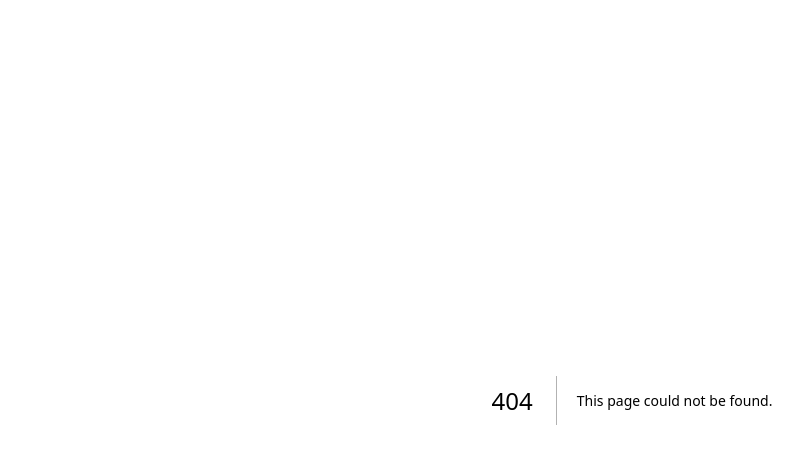
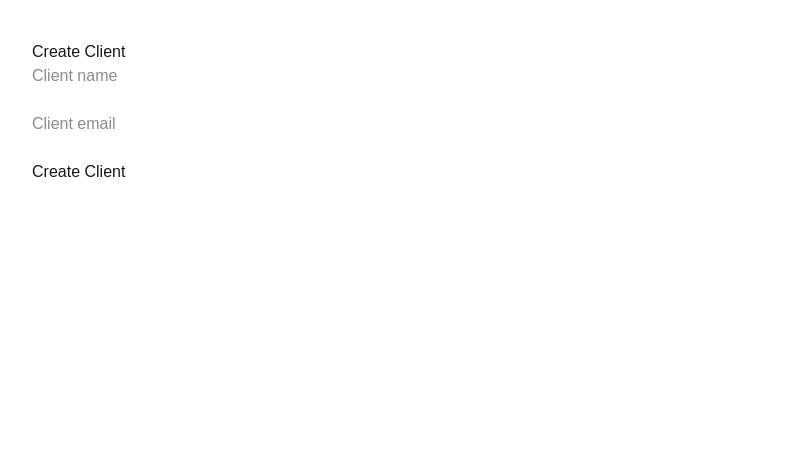
Before and after one commit to Sansiag94/invoicing-app, a Next.js app: page /clients in a window 1280 px wide. Before the commit this address had no page. Shown: the top 464 px of the page, without its empty margins (8-811 px from the left). Built offline with nearby package versions, Linux system fonts and the light colour scheme.

Commit message:
Milestone 4: Client creation working

```diff
--- /dev/null
+++ b/app/api/clients/route.ts
@@ -0,0 +1,25 @@
+import { NextResponse } from "next/server";
+import prisma from "@/lib/prisma";
+
+export async function POST(request: Request) {
+  try {
+    const body = await request.json();
+
+    const { businessId, name, email } = body;
+
+    const client = await prisma.client.create({
+      data: {
+        businessId,
+        name,
+        email,
+        address: "",
+        country: "",
+      },
+    });
+
+    return NextResponse.json(client);
+  } catch (error) {
+    console.error("Client creation error:", error);
+    return NextResponse.json({ error: "Server error" }, { status: 500 });
+  }
+}
--- /dev/null
+++ b/app/clients/page.tsx
@@ -0,0 +1,50 @@
+"use client";
+
+import { useState } from "react";
+
+export default function Clients() {
+  const [name, setName] = useState("");
+  const [email, setEmail] = useState("");
+
+  const createClient = async () => {
+    await fetch("/api/clients", {
+      method: "POST",
+      headers: {
+        "Content-Type": "application/json",
+      },
+      body: JSON.stringify({
+        businessId: "db8eeaf3-eb58-4c38-9fd7-6ccf54d43e97",
+        name,
+        email,
+      }),
+    });
+
+    alert("Client created");
+  };
+
+  return (
+    <div style={{ padding: 40 }}>
+      <h1>Create Client</h1>
+
+      <input
+        placeholder="Client name"
+        value={name}
+        onChange={(e) => setName(e.target.value)}
+      />
+
+      <br /><br />
+
+      <input
+        placeholder="Client email"
+        value={email}
+        onChange={(e) => setEmail(e.target.value)}
+      />
+
+      <br /><br />
+
+      <button onClick={createClient}>
+        Create Client
+      </button>
+    </div>
+  );
+}
```
